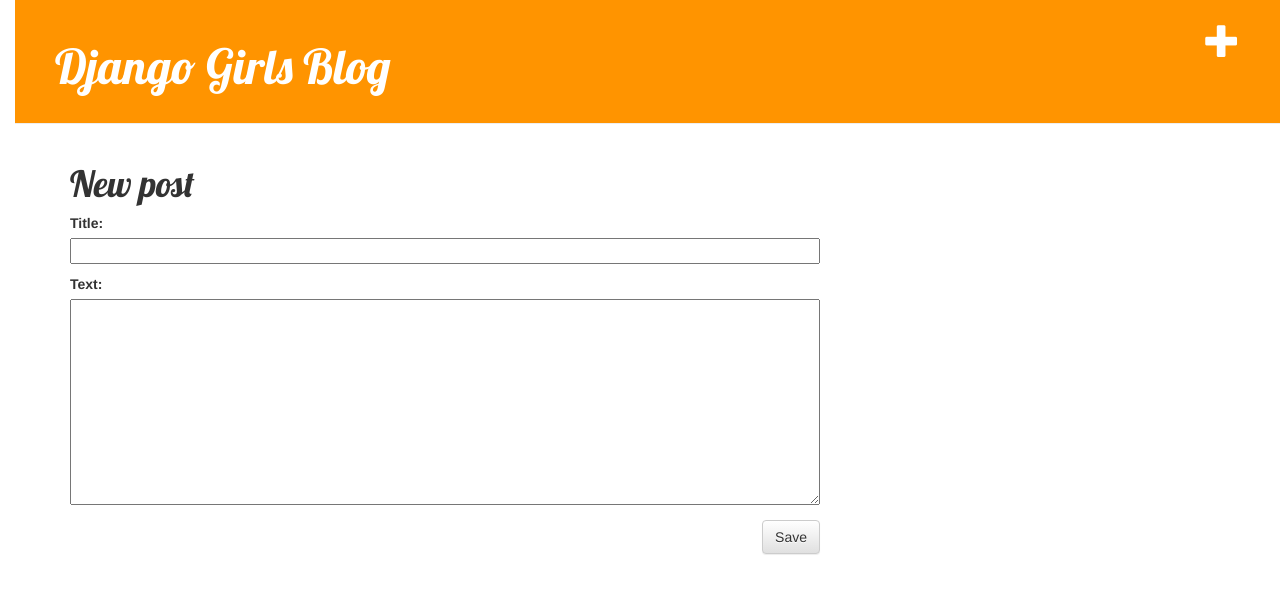
After one commit to gloontjens/expirements, a Django app: page /post/new/ in a window 1280 px wide. The commit adds this page. Shown: the top 594 px of the page. Run offline with Django 3.2, Linux system fonts and the light colour scheme; the visitor is signed in with stand-in values (Sample User, id 1); some libraries are stand-ins or nearby versions.

Commit message:
first djangogirls tutorial complete

```diff
--- /dev/null
+++ b/mysite/blog/forms.py
@@ -0,0 +1,10 @@
+
+from django import forms
+
+from .models import Post
+
+class PostForm(forms.ModelForm):
+
+    class Meta:
+        model = Post
+        fields = ('title', 'text',)
--- /dev/null
+++ b/mysite/blog/static/css/blog.css
@@ -0,0 +1,56 @@
+
+
+h1 a {
+    color: #FCA205;
+    font-family: 'Lobster';
+}
+body {
+    padding-left: 15px;
+}
+
+.page-header {
+    background-color: #ff9400;
+    margin-top: 0;
+    padding: 20px 20px 20px 40px;
+}
+
+.page-header h1, .page-header h1 a, .page-header h1 a:visited, .page-header h1 a:active {
+    color: #ffffff;
+    font-size: 36pt;
+    text-decoration: none;
+}
+
+.content {
+    margin-left: 40px;
+}
+
+h1, h2, h3, h4 {
+    font-family: 'Lobster', cursive;
+}
+
+.date {
+    color: #828282;
+}
+
+.save {
+    float: right;
+}
+
+.post-form textarea, .post-form input {
+    width: 100%;
+}
+
+.top-menu, .top-menu:hover, .top-menu:visited {
+    color: #ffffff;
+    float: right;
+    font-size: 26pt;
+    margin-right: 20px;
+}
+
+.post {
+    margin-bottom: 70px;
+}
+
+.post h1 a, .post h1 a:visited {
+    color: #000000;
+}
--- /dev/null
+++ b/mysite/blog/templates/blog/base.html
@@ -0,0 +1,31 @@
+<!DOCTYPE html>
+{% load staticfiles %}
+
+<html>
+    <head>
+        <title>Django Girls blog</title>
+        <link rel="stylesheet" href="https://maxcdn.bootstrapcdn.com/bootstrap/3.3.7/css/bootstrap.min.css" integrity="sha384-BVYiiSIFeK1dGmJRAkycuHAHRg32OmUcww7on3RYdg4Va+PmSTsz/K68vbdEjh4u" crossorigin="anonymous">
+        <link rel="stylesheet" href="https://maxcdn.bootstrapcdn.com/bootstrap/3.3.7/css/bootstrap-theme.min.css" integrity="sha384-rHyoN1iRsVXV4nD0JutlnGaslCJuC7uwjduW9SVrLvRYooPp2bWYgmgJQIXwl/Sp" crossorigin="anonymous">
+        <script src="https://maxcdn.bootstrapcdn.com/bootstrap/3.3.7/js/bootstrap.min.js" integrity="sha384-Tc5IQib027qvyjSMfHjOMaLkfuWVxZxUPnCJA7l2mCWNIpG9mGCD8wGNIcPD7Txa" crossorigin="anonymous"></script>
+        <link href="//fonts.googleapis.com/css?family=Lobster&subset=latin,latin-ext" rel="stylesheet" type="text/css">
+
+        <link rel="stylesheet" href="{% static 'css/blog.css' %}">
+
+    </head>
+    <body>
+        <div class="page-header">
+            {% if user.is_authenticated %}
+                <a href="{% url 'post_new' %}" class="top-menu"><span class="glyphicon glyphicon-plus"></span></a>
+            {% endif %}
+            <h1><a href="/">Django Girls Blog</a></h1>
+        </div>
+        <div class="content container">
+            <div class="row">
+                <div class="col-md-8">
+                {% block content %}
+                {% endblock %}
+                </div>
+            </div>
+        </div>
+    </body>
+</html>
--- /dev/null
+++ b/mysite/blog/templates/blog/post_edit.html
@@ -0,0 +1,10 @@
+
+{% extends 'blog/base.html' %}
+
+{% block content %}
+    <h1>New post</h1>
+    <form method="POST" class="post-form">{% csrf_token %}
+        {{ form.as_p }}
+        <button type="submit" class="save btn btn-default">Save</button>
+    </form>
+{% endblock %}
--- a/mysite/blog/urls.py
+++ b/mysite/blog/urls.py
@@ -11,5 +11,7 @@
 urlpatterns = [
 
     url(r'^$', views.post_list, name='post_list'),
-
+    url(r'^post/(?P<pk>\d+)/$', views.post_detail, name='post_detail'),
+    url(r'^post/new/$', views.post_new, name='post_new'),
+    url(r'^post/(?P<pk>\d+)/edit/$', views.post_edit, name='post_edit'),
 ]
--- a/mysite/blog/views.py
+++ b/mysite/blog/views.py
@@ -1,6 +1,45 @@
+
+from django.shortcuts import redirect
 from django.shortcuts import render
+from django.utils import timezone
+from .models import Post
+from django.shortcuts import render, get_object_or_404
+from .forms import PostForm
+
 
 # Create your views here.
 
 def post_list(request):
-    return render(request, 'blog/post_list.html', {})
+    posts = Post.objects.filter(published_date__lte=timezone.now()).order_by('published_date')
+    return render(request, 'blog/post_list.html', {'posts': posts})
+
+def post_detail(request, pk):
+    post = get_object_or_404(Post, pk=pk)
+    return render(request, 'blog/post_detail.html', {'post': post})
+
+def post_new(request):
+    if request.method == "POST":
+        form = PostForm(request.POST)
+        if form.is_valid():
+            post = form.save(commit=False)
+            post.author = request.user
+            post.published_date = timezone.now()
+            post.save()
+            return redirect('post_detail', pk=post.pk)
+    else:
+        form = PostForm()
+    return render(request, 'blog/post_edit.html', {'form': form})
+
+def post_edit(request, pk):
+    post = get_object_or_404(Post, pk=pk)
+    if request.method == "POST":
+        form = PostForm(request.POST, instance=post)
+        if form.is_valid():
+            post = form.save(commit=False)
+            post.author = request.user
+            post.published_date = timezone.now()
+            post.save()
+            return redirect('post_detail', pk=post.pk)
+    else:
+        form = PostForm(instance=post)
+    return render(request, 'blog/post_edit.html', {'form': form})
```
Also changed, not shown: mysite/blog/templates/blog/post_detail.html (added, +17 -0 lines), mysite/blog/templates/blog/post_list.html (+13 -21 lines), 1 other file.
